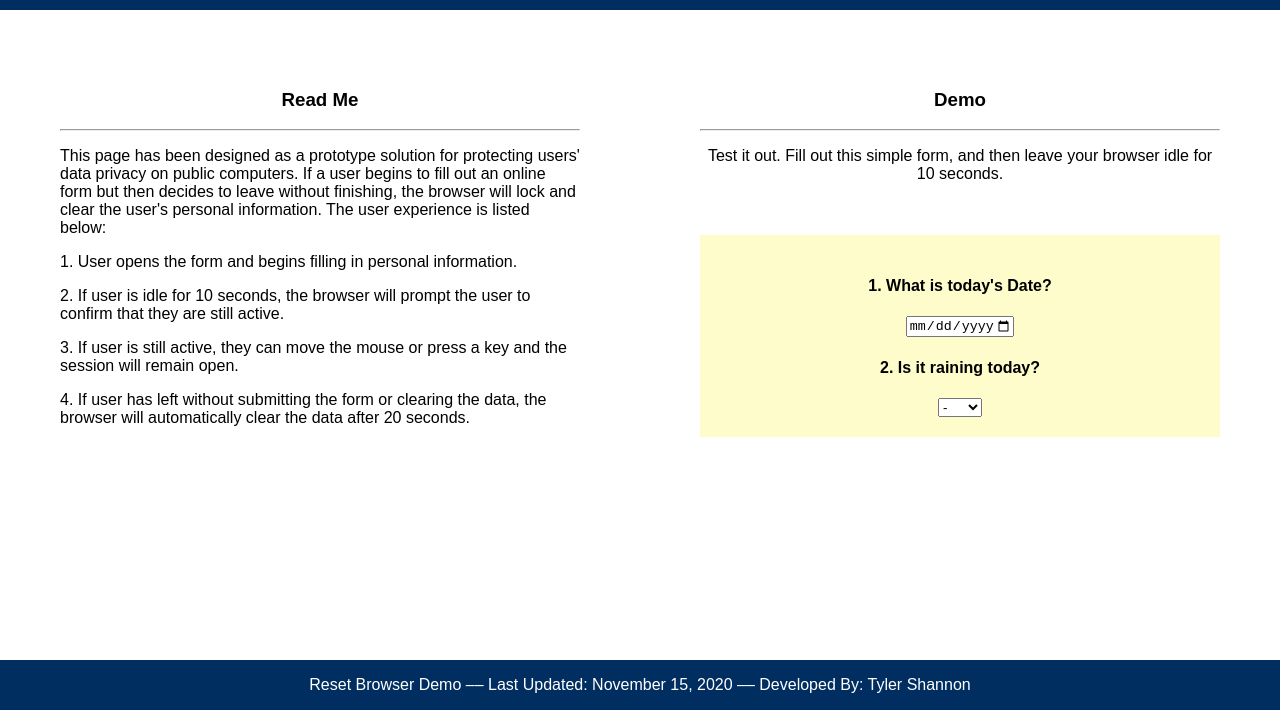
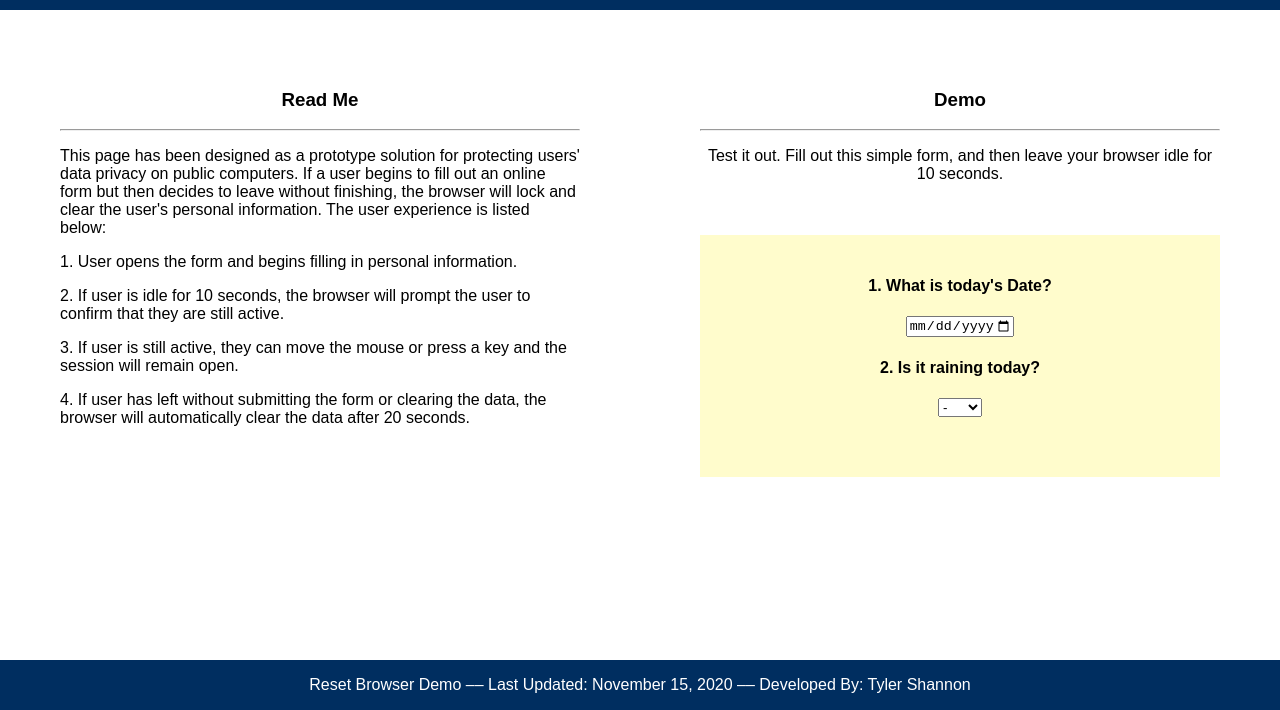
Before and after one commit to tylershannon/reset-browser-demo, a plain HTML site: page index.html in a window 1280 px wide. Shown: the part 90-800 px from the top of the page. Drawn offline with nearby package versions, Linux system fonts and the light colour scheme.

Commit message:
Add files via upload

```diff
--- a/style.css
+++ b/style.css
@@ -119,6 +119,8 @@ body {
 #form {
   background-color: #fffccc;
   padding: 20px;
+  padding-bottom: 60px;
+  margin-bottom: 60px;
 }
 
 footer {
```
